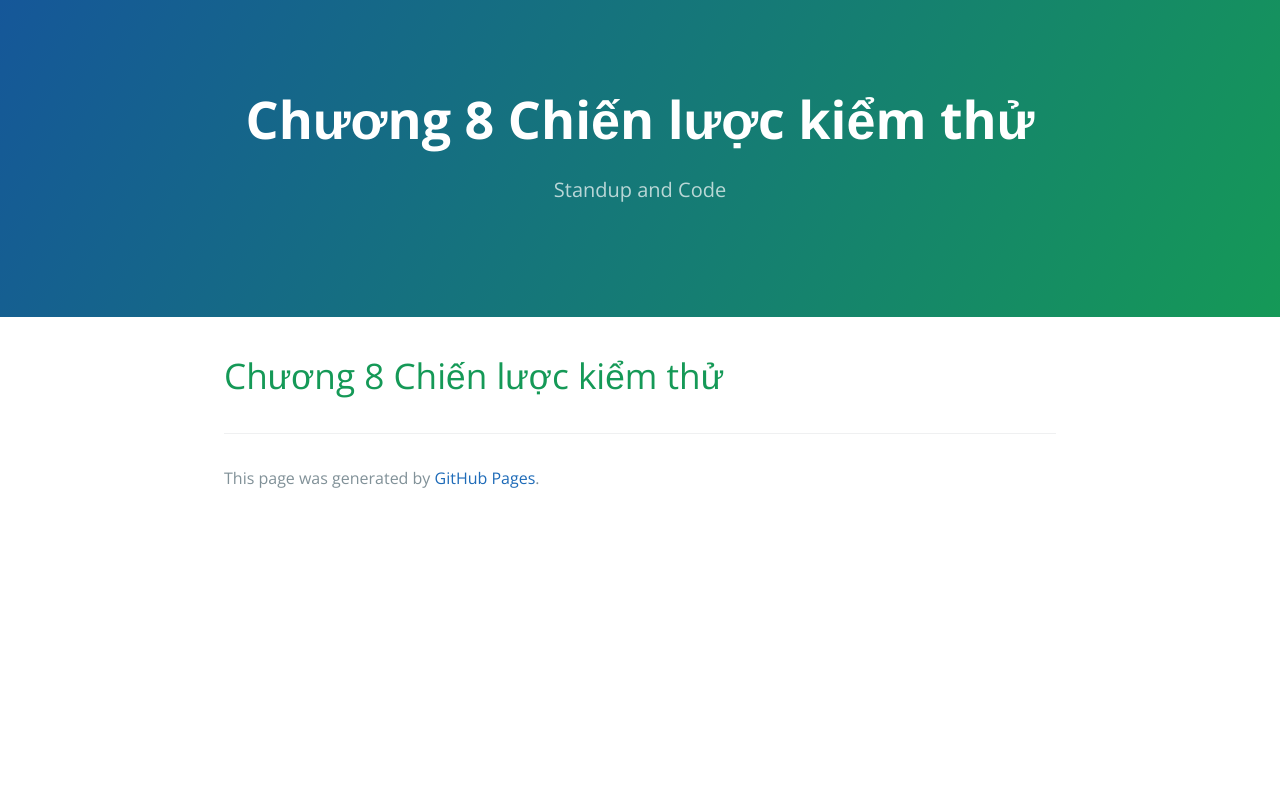
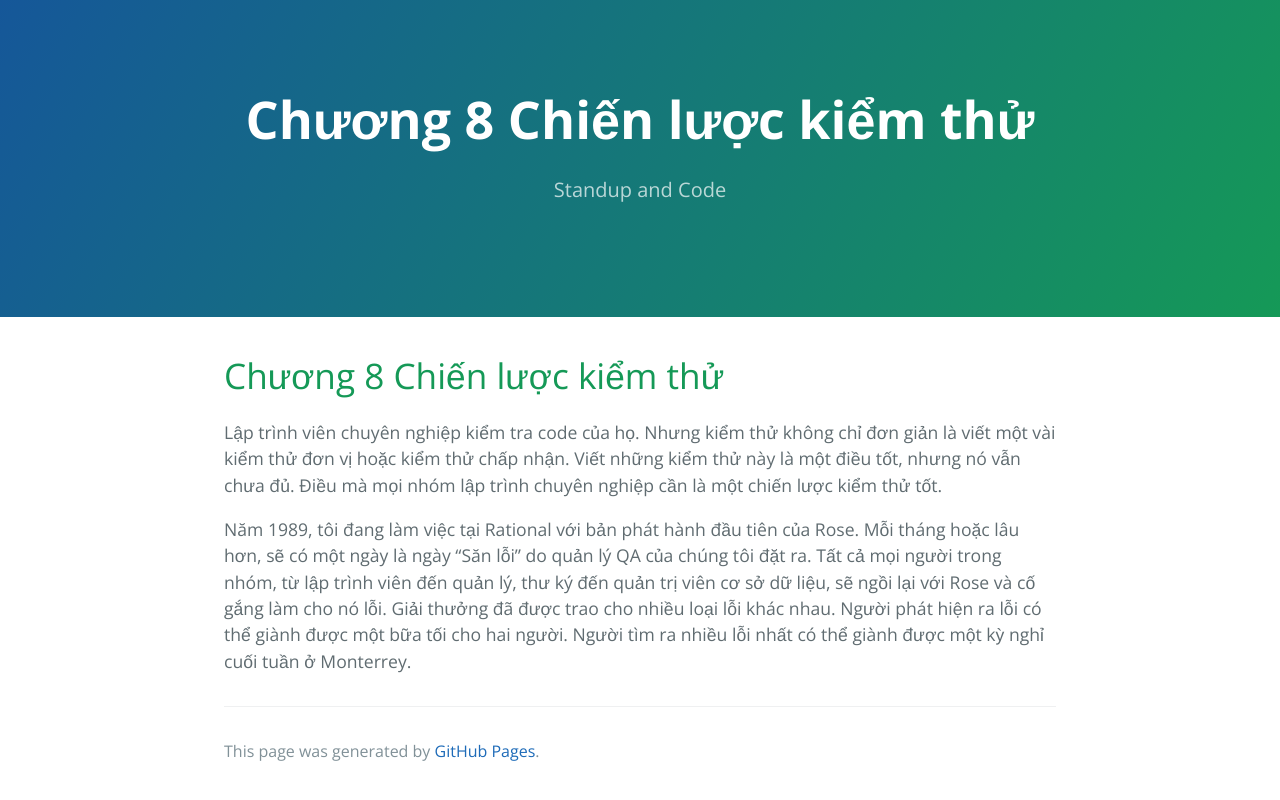
Before and after one commit to HaiBV/haibv.github.io, a Jekyll site: the page built from clean-coder/chapter-8-testing-strategies.md, in a window 1280 px wide. Shown: the top 800 px of the page. Built offline with Jekyll 4.4.1, drawn with Linux system fonts in a browser that asks for light colours; our own code applies the rules of GitHub Pages for plain Markdown files.

Commit message:
Book - The Clean Coder - Chapter 8 - Testing Strategies

```diff
--- a/clean-coder/chapter-8-testing-strategies.md
+++ b/clean-coder/chapter-8-testing-strategies.md
@@ -3,3 +3,7 @@ layout: default
 ---
 
 # Chương 8 Chiến lược kiểm thử
+
+Lập trình viên chuyên nghiệp kiểm tra code của họ. Nhưng kiểm thử không chỉ đơn giản là viết một vài kiểm thử đơn vị hoặc kiểm thử chấp nhận. Viết những kiểm thử này là một điều tốt, nhưng nó vẫn chưa đủ. Điều mà mọi nhóm lập trình chuyên nghiệp cần là một chiến lược kiểm thử tốt.
+
+Năm 1989, tôi đang làm việc tại Rational với bản phát hành đầu tiên của Rose. Mỗi tháng hoặc lâu hơn, sẽ có một ngày là ngày "Săn lỗi" do quản lý QA của chúng tôi đặt ra. Tất cả mọi người trong nhóm, từ lập trình viên đến quản lý, thư ký đến quản trị viên cơ sở dữ liệu, sẽ ngồi lại với Rose và cố gắng làm cho nó lỗi. Giải thưởng đã được trao cho nhiều loại lỗi khác nhau. Người phát hiện ra lỗi có thể giành được một bữa tối cho hai người. Người tìm ra nhiều lỗi nhất có thể giành được một kỳ nghỉ cuối tuần ở Monterrey.
```
